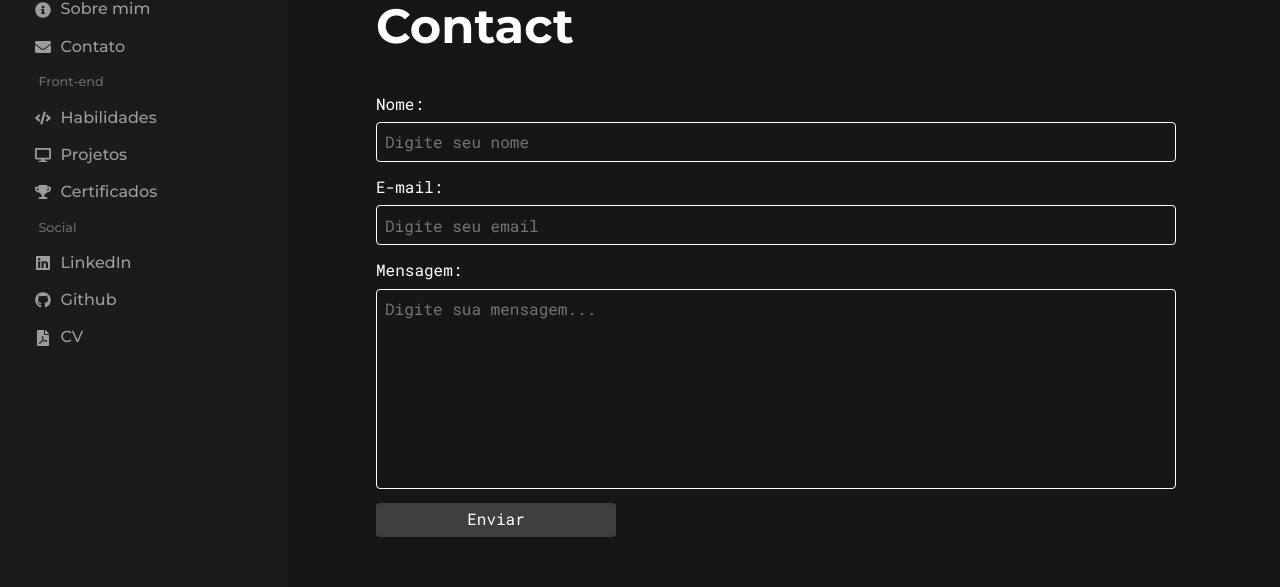
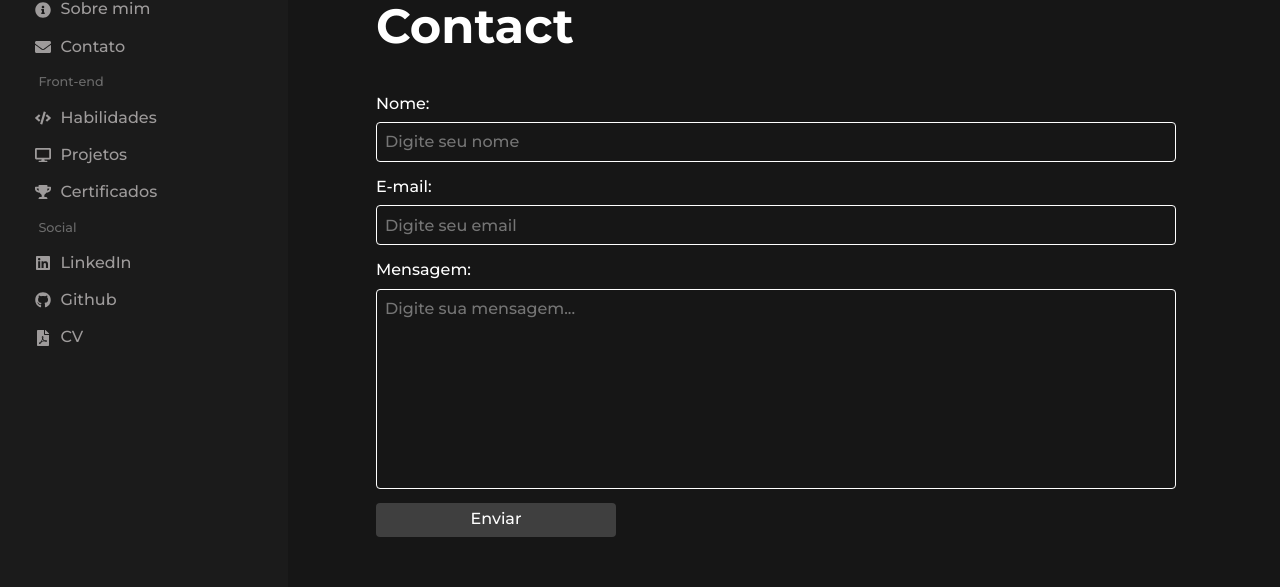
Before and after one commit to henriquepx/my_portfolio, a React (Vite) app: page /footer in a window 1280 px wide. Shown: the part 135-722 px from the top of the page. Built offline with nearby package versions, Linux system fonts and the light colour scheme; a web font is replaced by a local one.

Commit message:
fix: emailjs at form

```diff
--- a/src/components/Form.jsx
+++ b/src/components/Form.jsx
@@ -14,29 +14,31 @@ const FormStyle = styled.form`
 `
 const LabelForm = styled.label`
     margin-bottom: 7px;
-    font-family: 'Roboto Mono', monospace;
+    font-family: 'Montserrat', monospace;
 `
 
 const InputStyle = styled.input`
     margin-bottom: 14px;
     border-radius: 4px;
     height: 40px;
+    color: #fff;
     width: 100%;
     padding: 0 8px;
-    font-family: 'Roboto Mono', monospace;
+    font-family: 'Montserrat', monospace;
     background-color: transparent;
     border: 1px solid white;
 `
 const TextareaStyle = styled.textarea`
     margin-bottom: 14px;
     border-radius: 4px;
-    font-family: 'Roboto Mono', monospace;
+    font-family: 'Montserrat', monospace;
     border: 0;
     padding: 8px;
     background-color: transparent;
     border: 1px solid white;
     height: 200px;
     width: 100%;
+    color: #fff;
     resize: none;
 `
 const ButtonSubmitForm = styled.button`
@@ -48,7 +50,7 @@ const ButtonSubmitForm = styled.button`
     font-size: 1rem;
     width: 30%;
     color: #fff;
-    font-family: 'Roboto Mono', monospace;
+    font-family: 'Montserrat', monospace;
 `
 
 const Form = () => {
@@ -57,7 +59,7 @@ const Form = () => {
   const sendEmail = (e) => {
     e.preventDefault();
 
-    emailjs.sendForm('service_prhx52s', 'template_qon6s7h', form.current, '6XCPVQDlEI-egjo2f')
+    emailjs.sendForm('service_webqtko', 'template_kxj8ru8', form.current, '6XCPVQDlEI-egjo2f')
       .then((result) => {
           console.log(result.text);
       }, (error) => {
@@ -73,14 +75,14 @@ const Form = () => {
                 <InputStyle
                     type="text"
                     placeholder="Digite seu nome"
-                    name="user_name"
+                    name="from_name"
                     id="user_name"
                 />
                 <LabelForm htmlFor="user_email">E-mail:</LabelForm>
                 <InputStyle
                     type="text"
                     placeholder="Digite seu email"
-                    name="user_email"
+                    name="reply_to"
                     id="user_email"
                 />
                 <LabelForm htmlFor="message">Mensagem:</LabelForm>
```
